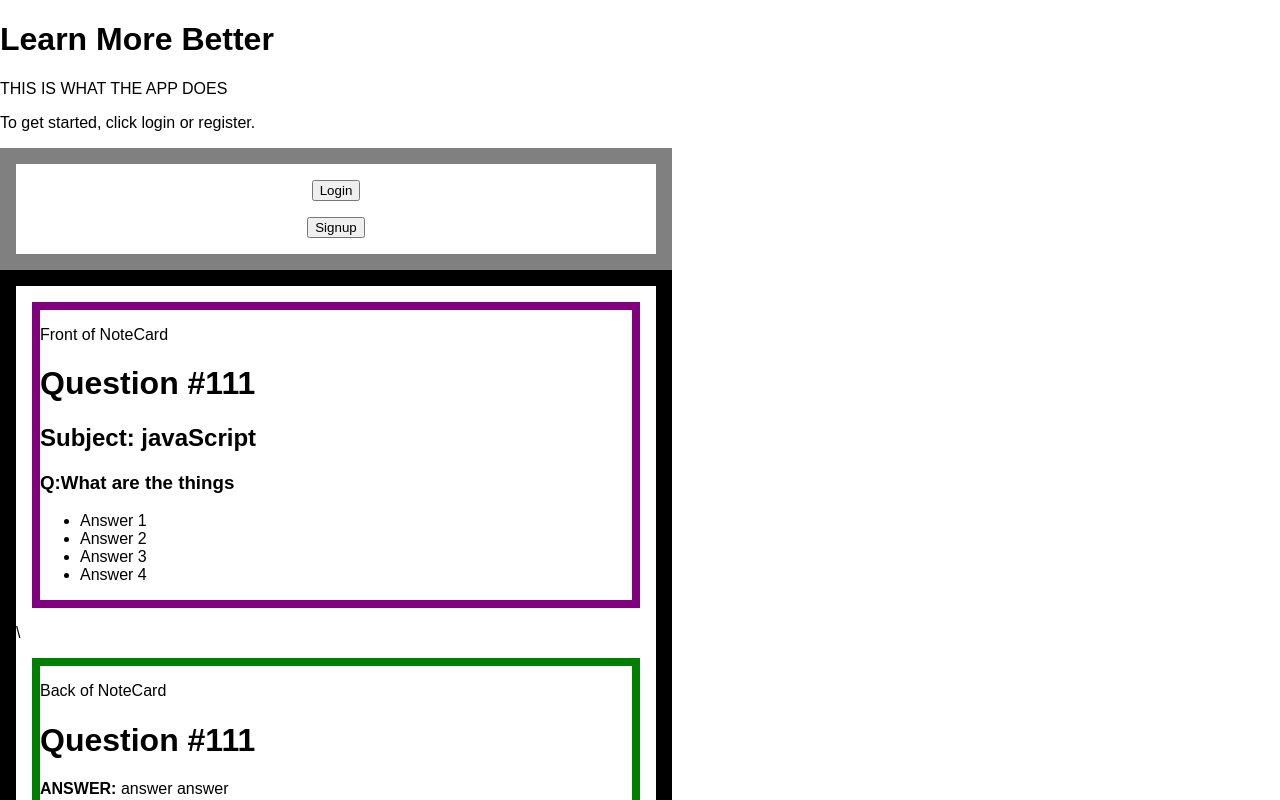
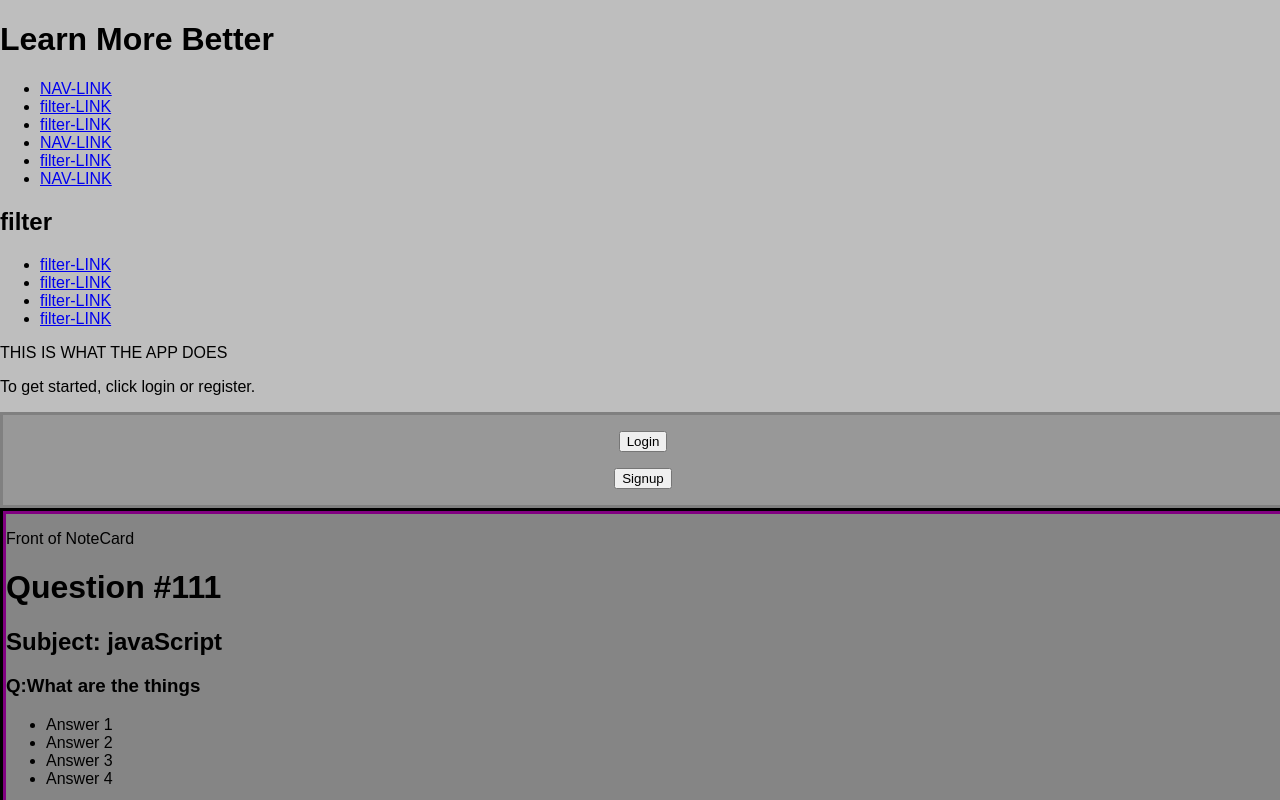
Before and after one commit to complicationlamp/react-studyApp, a React (Create React App) app: page / in a window 1280 px wide. Shown: the top 800 px of the page. Built offline with nearby package versions, Linux system fonts and the light colour scheme.

Commit message:
added some css to make it actual gray box, made a fliter and navbar

```diff
--- a/src/App.js
+++ b/src/App.js
@@ -10,10 +10,54 @@ class App extends Component {
   render() {
     return (
       <div className="App">
-        <header className="App-header">
+        <header className="App-header" role="banner">
+          <a href="/">
+            {/* here would be a good place for an image that also goes ./ */}
+          </a>
           <h1 className="App-title">Learn More Better</h1>
-          <p className="App-about">THIS IS WHAT THE APP DOES</p>
+          <nav id="nav" classNaem="App-Nav">
+            <ul className="App-nav-ul">
+              <li className="App-nav-li">
+                <a href="#">NAV-LINK</a>
+              </li>
+
+              <li className="App-filter-li">
+                <a href="#">filter-LINK</a>
+              </li>
+              <li className="App-filter-li">
+                <a href="#">filter-LINK</a>
+              </li>
+              <li className="App-filter-li">
+                <a href="#">NAV-LINK</a>
+              </li>
+              <li className="App-filter-li">
+                <a href="#">filter-LINK</a>
+              </li>
+              <li>
+                <a href="#">NAV-LINK</a>
+              </li>
+            </ul>
+          </nav>
+
         </header>
+        <section className="App-filter">
+        <h2 className="App-filter-title"> filter</h2>
+          <ul className="App-filter-ul">
+            <li className="App-filter-li">
+                <a href="#">filter-LINK</a>
+            </li>
+            <li className="App-filter-li">
+                <a href="#">filter-LINK</a>
+            </li>
+            <li className="App-filter-li">
+                <a href="#">filter-LINK</a>
+            </li>
+            <li className="App-filter-li">
+                <a href="#">filter-LINK</a>
+            </li>
+          </ul>
+        </section>
+        <p className="App-about">THIS IS WHAT THE APP DOES</p>
         <p className="App-intro">
           To get started, click login or register.
         </p>
--- a/src/Form.css
+++ b/src/Form.css
@@ -1,5 +1,6 @@
 .form-login{
-	border: 1em solid gray;
-	width: 50%;
+	border: solid gray;
+	width: 100%;
 	text-align: center;
+	background:#989898;
 }
--- a/src/index.css
+++ b/src/index.css
@@ -2,4 +2,5 @@ body {
   margin: 0;
   padding: 0;
   font-family: sans-serif;
+  background: #bebebe;
 }
--- a/src/noteCard.css
+++ b/src/noteCard.css
@@ -3,17 +3,20 @@
 /*==================================BUILD NOTES=========================== */
 
 .noteCard{
-	border: 1em black solid;
-	width: 50%;
+	border: black solid;
+	width: 100%;
 	text-align: left;
+	background: #989898;
 }
 
 .noteCard-front{
-	border: .5em purple solid;
-	margin: 1em;
+	border: purple solid;
+	background: #858585;
+	/* margin: 1em; */
 }
 
 .noteCard-back{
-	border: .5em green solid;
-	margin: 1em;
+	border: green solid;
+	background: #757575;
+	/* margin: 1em; */
 }
```
